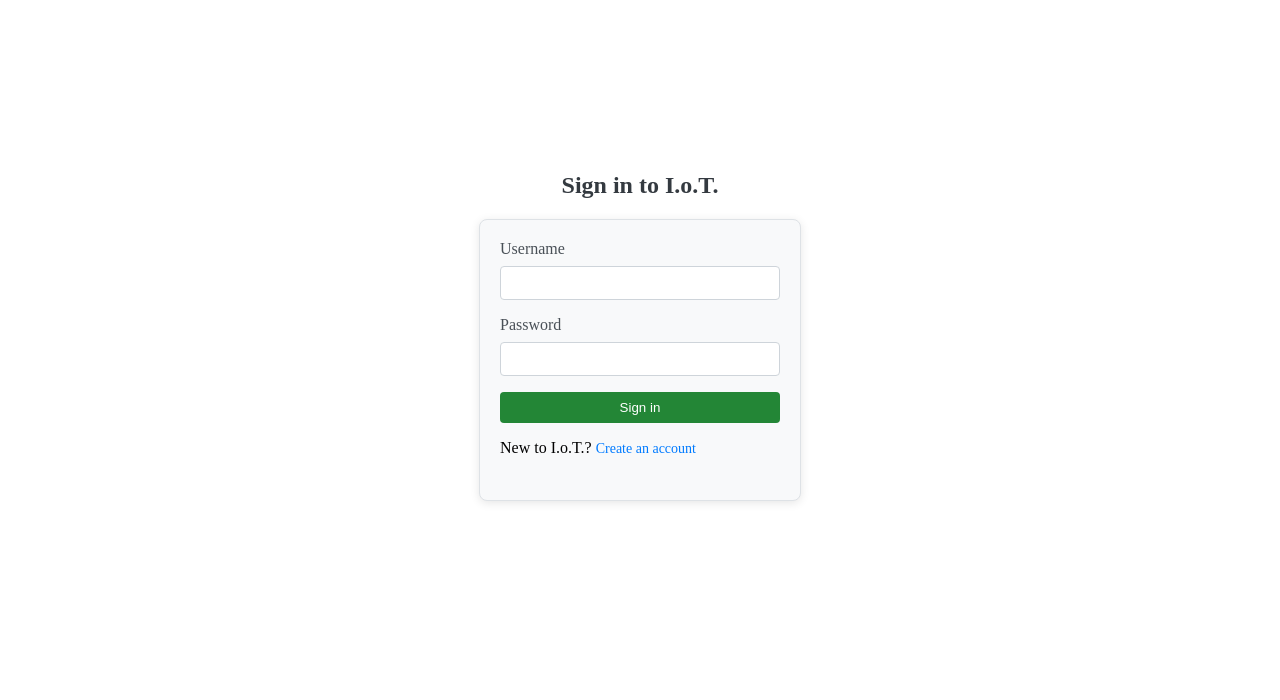
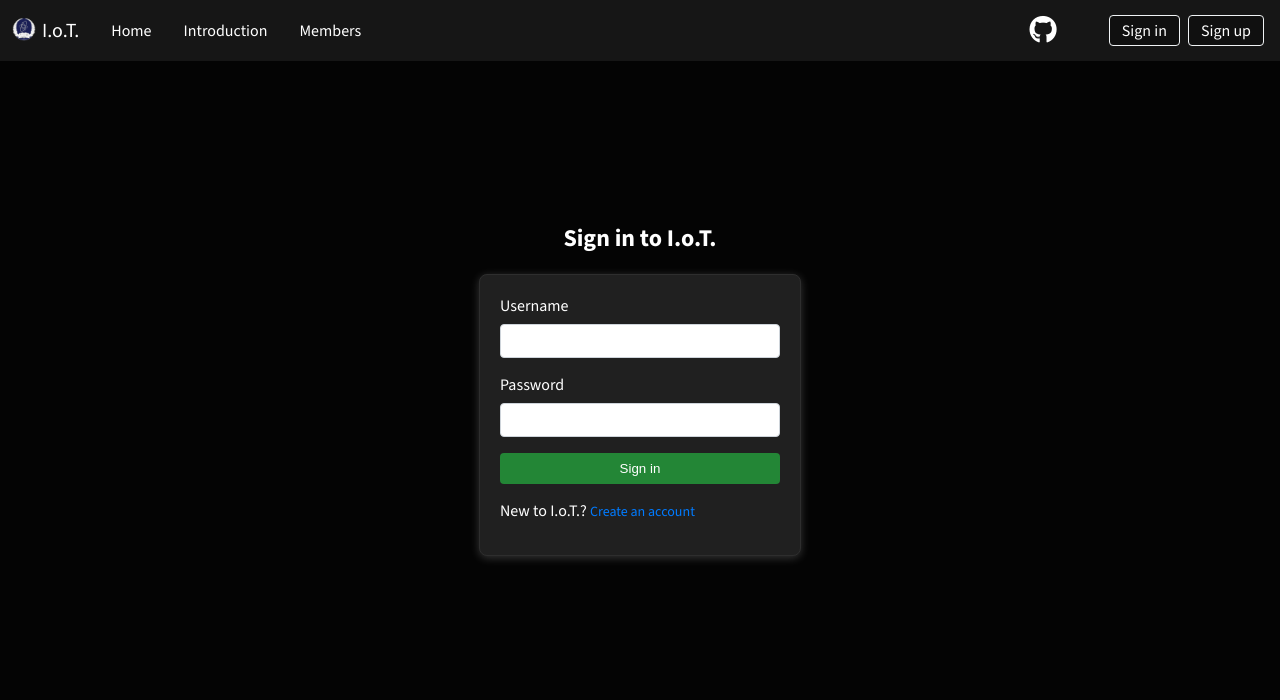
Before and after one commit to nosmeri/fast-api-iot, a FastAPI app: page /login in a window 1280 px wide. Shown: the top 700 px of the page. Run offline with FastAPI, Linux system fonts and the light colour scheme; parts of the project's set-up code (start-up, migrations or seed data) failed here and were passed over; some libraries are stand-ins or nearby versions.

Commit message:
feat: 통합 예외처리 페이지 추가 및 기존 예외 페이지 삭제, 스타일 개선

```diff
--- a/app/main.py
+++ b/app/main.py
@@ -128,9 +128,7 @@ app.mount("/static", StaticFiles(directory=BASE_DIR / "static"), name="static")
 async def mainPage(
     request: Request, user: UserResponse | None = Depends(get_current_user_optional)
 ):
-    data: dict = {
-        "message": "Hello World!",
-    }
+    data: dict = {}
     if user:
         data.update(
             {"user": {"username": user.username, "is_admin": bool(user.is_admin)}}
@@ -168,7 +166,7 @@ async def health_check():
     return {"status": "ok"}
 
 
-# 예외처리
+# 통합 예외처리
 # - 401: 인증 실패
 # - 403: 권한 없음
 # - 404: 페이지 없음
@@ -176,28 +174,56 @@ async def health_check():
 @app.exception_handler(401)
 async def unauthorized(request: Request, exc):
     return templates.TemplateResponse(
-        request, "401.html", status_code=status.HTTP_401_UNAUTHORIZED
+        request,
+        "error.html",
+        {
+            "error_code": 401,
+            "error_title": "인증 실패",
+            "error_message": "로그인이 필요합니다. 로그인 후 다시 시도해주세요.",
+        },
+        status_code=status.HTTP_401_UNAUTHORIZED,
     )
 
 
 @app.exception_handler(403)
 async def forbidden(request: Request, exc):
     return templates.TemplateResponse(
-        request, "403.html", status_code=status.HTTP_403_FORBIDDEN
+        request,
+        "error.html",
+        {
+            "error_code": 403,
+            "error_title": "접근 권한 없음",
+            "error_message": "이 페이지에 접근할 권한이 없습니다. 관리자에게 문의하세요.",
+        },
+        status_code=status.HTTP_403_FORBIDDEN,
     )
 
 
 @app.exception_handler(404)
 async def not_found(request: Request, exc):
     return templates.TemplateResponse(
-        request, "404.html", status_code=status.HTTP_404_NOT_FOUND
+        request,
+        "error.html",
+        {
+            "error_code": 404,
+            "error_title": "페이지를 찾을 수 없습니다",
+            "error_message": "요청하신 페이지가 존재하지 않습니다. URL을 확인하거나 홈페이지로 이동해주세요.",
+        },
+        status_code=status.HTTP_404_NOT_FOUND,
     )
 
 
 @app.exception_handler(500)
 async def internal_server_error(request: Request, exc):
     return templates.TemplateResponse(
-        request, "500.html", status_code=status.HTTP_500_INTERNAL_SERVER_ERROR
+        request,
+        "error.html",
+        {
+            "error_code": 500,
+            "error_title": "서버 오류",
+            "error_message": "서버에서 오류가 발생했습니다. 잠시 후 다시 시도해주세요.",
+        },
+        status_code=status.HTTP_500_INTERNAL_SERVER_ERROR,
     )
 
 
--- a/app/static/css/auth.css
+++ b/app/static/css/auth.css
@@ -1,24 +1,20 @@
-
-body {
-    display: flex;
-    flex-direction: column;
-    align-items: center;
-    justify-content: center;
-    height: 80vh;
+main {
+    font-size: 1rem;
 }
 
-h1 {
+main h1 {
     font-size: 24px;
     margin-bottom: 20px;
-    color: #343a40;
+    color: var(--text-color);
 }
+
 
 .auth-container {
     padding: 20px;
-    background-color: #f8f9fa;
+    background-color: var(--content-primary-color);
     border-radius: 8px;
-    box-shadow: 0 2px 10px rgba(0, 0, 0, 0.1);
-    border: 1px solid #dee2e6;
+    box-shadow: 0 2px 10px rgba(255, 255, 255, 0.2);
+    border: 1px solid var(--content-secondary-color);
 }
 
 .login-container {
@@ -43,8 +39,9 @@ form {
 
 .auth-container label {
     margin-bottom: 8px;
-    color: #495057;
+    color: var(--text-color);
 }
+
 .auth-container input {
     padding: 8px;
     margin-bottom: 16px;
@@ -52,6 +49,7 @@ form {
     border-radius: 4px;
     font-size: 14px;
 }
+
 .auth-container button {
     background-color: #238636;
     color: white;
@@ -60,6 +58,7 @@ form {
     padding: 8px;
     border-radius: 4px;
 }
+
 .auth-container button:hover {
     background-color: #2ea043;
 }
--- a/app/static/css/style.css
+++ b/app/static/css/base.css
@@ -1,9 +1,20 @@
 :root {
-    --primary-color: #263343;
-    --secondary-color: #1f2a3b;
+    --text-color: #ffffff;
 
-    --text-color: #f0f3f5;
+    --navbar-primary-color: #161616;
+    --navbar-secondary-color: #101010;
+
+
+    --content-background-color: #040404;
+    --content-primary-color: #202020;
+    --content-secondary-color: #2e2e2e;
+
     --font-family: 'Source Sans 3', sans-serif;
+}
+
+html {
+    background-color: var(--content-background-color);
+    color: var(--text-color);
 }
 
 body {
@@ -20,7 +31,7 @@ body {
     display: flex;
     justify-content: space-between;
     align-items: center;
-    background-color: var(--primary-color);
+    background-color: var(--navbar-primary-color);
     padding: 4px 12px;
 }
 
@@ -52,7 +63,7 @@ body {
 }
 
 .navbar_menu li:hover {
-    background-color: var(--secondary-color);
+    background-color: var(--navbar-secondary-color);
     border-radius: 4px;
 }
 
@@ -90,11 +101,11 @@ body {
     margin: 0 4px;
     border-radius: 4px;
     border: #f0f3f5 1px solid;
-    background-color: var(--secondary-color);
+    background-color: var(--navbar-secondary-color);
 }
 
 .navbar_btn:hover {
-    background-color: var(--primary-color);
+    background-color: var(--navbar-primary-color);
 }
 
 .navbar_toggleBtn {
@@ -106,6 +117,17 @@ body {
 
 .navbar_toggleBtn i {
     font-size: 24px;
+}
+
+main {
+
+    display: flex;
+    flex-direction: column;
+    justify-content: center;
+    align-items: center;
+    height: 80vh;
+    font-size: 1.5rem;
+
 }
 
 @media screen and (max-width: 768px) {
@@ -152,7 +174,7 @@ body {
         display: block;
     }
 
-    .toggle_menu.active{
+    .toggle_menu.active {
         display: flex;
     }
 }
--- a/app/templates/401.html
+++ /dev/null
@@ -1,4 +0,0 @@
-<h1>401 Unauthorized</h1>
-<p>Sorry, you need to be authenticated to access this page.</p>
-<p>Please login and try again.</p>
-<a href="/login">Login</a> | <a href="/">Return to Home</a>
--- a/app/templates/403.html
+++ /dev/null
@@ -1,4 +0,0 @@
-<h1>403 Forbidden</h1>
-<p>Sorry, you do not have permission to access this page.</p>
-<p>Please contact an administrator if you believe this is an error.</p>
-<a href="/">Return to Home</a> | <a href="/mypage">My Page</a>
--- a/app/templates/404.html
+++ /dev/null
@@ -1,5 +0,0 @@
-<h1>404 Not Found</h1>
-<p>Sorry, the page you are looking for does not exist.</p>
-<p>It might have been removed, had its name changed, or is temporarily unavailable.</p>
-<p>Please check the URL or try navigating from the home page.</p>
-<a href="/">Return to Home</a>
--- a/app/templates/500.html
+++ /dev/null
@@ -1,4 +0,0 @@
-<h1>500 Internal Server Error</h1>
-<p>Sorry, something went wrong on our end. Please try again later.</p>
-<p>If the problem persists, please contact support.</p>
-<a href="/">Return to Home</a> | <a href="javascript:location.reload()">Try Again</a>
--- a/app/templates/base.html
+++ b/app/templates/base.html
@@ -1,5 +1,6 @@
 <!DOCTYPE html>
 <html lang="ko">
+
 <head>
     <meta charset="UTF-8">
     <meta name="viewport" content="width=device-width, initial-scale=1.0">
@@ -7,18 +8,20 @@
 
     <link rel="preconnect" href="https://fonts.googleapis.com">
     <link rel="preconnect" href="https://fonts.gstatic.com" crossorigin>
-    <link href="https://fonts.googleapis.com/css2?family=Source+Sans+3:ital,wght@0,200..900;1,200..900&display=swap" rel="stylesheet">
+    <link href="https://fonts.googleapis.com/css2?family=Source+Sans+3:ital,wght@0,200..900;1,200..900&display=swap"
+        rel="stylesheet">
 
     <script src="https://kit.fontawesome.com/4479351da8.js" crossorigin="anonymous"></script>
 
-    <link rel="stylesheet" href="/static/css/style.css">
+    <link rel="stylesheet" href="/static/css/base.css">
     <script src="/static/js/navbar.js" defer></script>
 
-    <title>I.o.T.</title>
+    <title>{% block title %}I.o.T.{% endblock %}</title>
 
     {% block head %}
     {% endblock %}
 </head>
+
 <body>
     <header>
         <nav class="navbar">
@@ -56,7 +59,10 @@
             <a href="#" class="navbar_toggleBtn"><i class="fa-solid fa-bars"></i></a>
         </nav>
     </header>
+    <main>
         {% block content %}
         {% endblock %}
+    </main>
 </body>
+
 </html>
--- a/app/templates/index.html
+++ b/app/templates/index.html
@@ -1,4 +1,4 @@
 {%extends "base.html"%}
 {%block content%}
-    <h1>{{message}}</h1>
+<h1>Hello JBSH!</h1>
 {%endblock%}
--- a/app/templates/login.html
+++ b/app/templates/login.html
@@ -1,30 +1,19 @@
-<!DOCTYPE html>
-<html lang="ko">
-
-<head>
-    <meta charset="UTF-8">
-    <meta name="viewport" content="width=device-width, initial-scale=1.0">
-    <link rel="icon" type="image/x-icon" href="/static/images/icon.png">
-
+{%extends "base.html"%}
+{%block title%}Sign in{%endblock%}
+{%block head%}
 <link rel="stylesheet" href="/static/css/auth.css">
-
 <script src="/static/js/login.js" defer></script>
-
-    <title>Sign in</title>
-</head>
-
-<body>
+{%endblock%}
+{%block content%}
 <h1>Sign in to I.o.T.</h1>
 <div class="login-container auth-container">
     <form id="loginForm">
         <label for="username">Username</label>
-            <input type="text" name="username" required />
+        <input type="text" name="username" id="username" autocomplete="username" required />
         <label for="password">Password</label>
-            <input type="password" name="password" required />
+        <input type="password" name="password" id="password" autocomplete="current-password" required />
         <button type="submit">Sign in</button>
         <p>New to I.o.T.? <a href="/register">Create an account</a></p>
     </form>
 </div>
-</body>
-
-</html>
+{%endblock%}
```
Also changed, not shown: app/templates/error.html (added, +85 -0 lines), app/templates/register.html (+6 -17 lines). Lines whose indentation alone changed are shown as unchanged.
